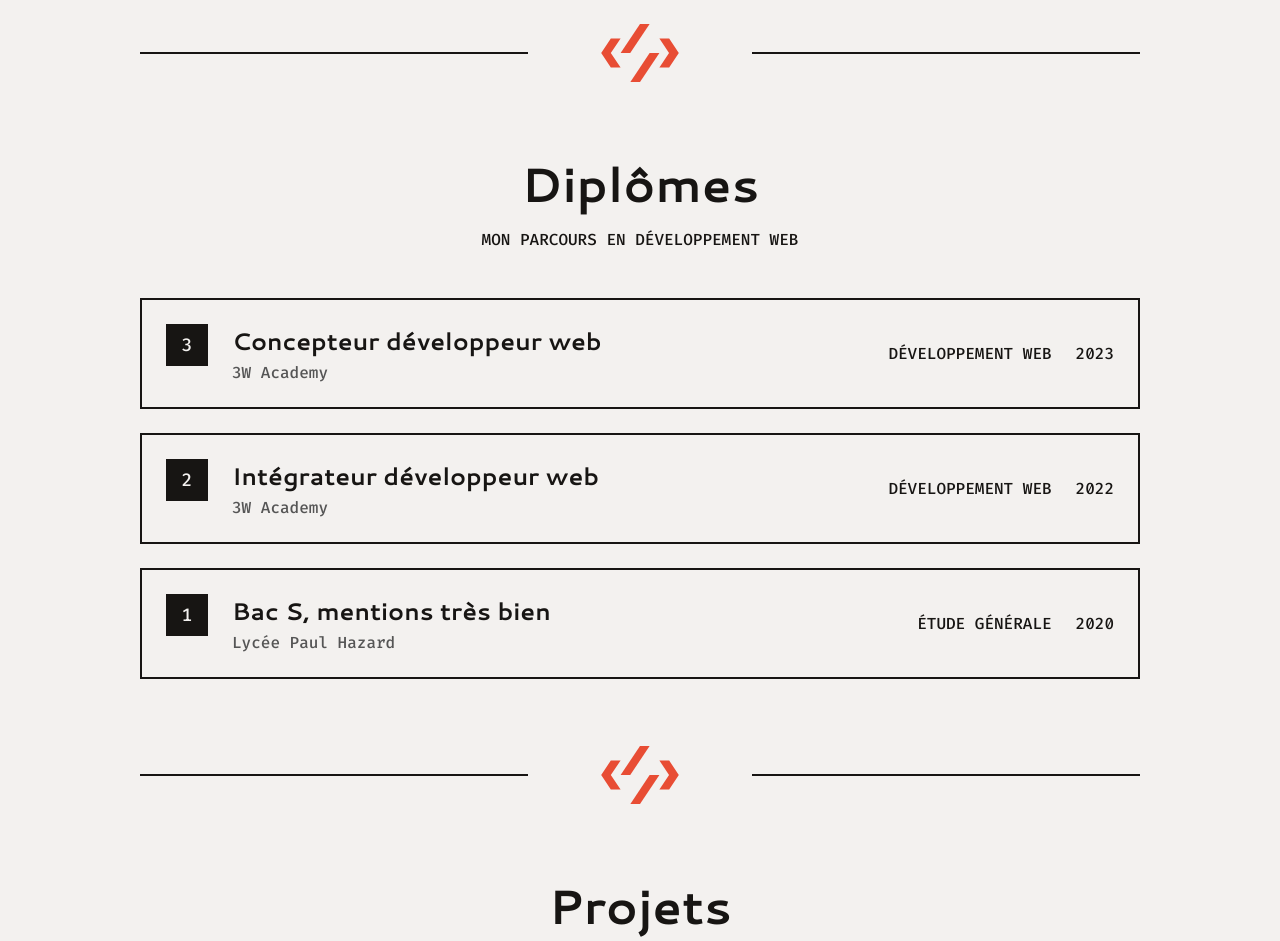
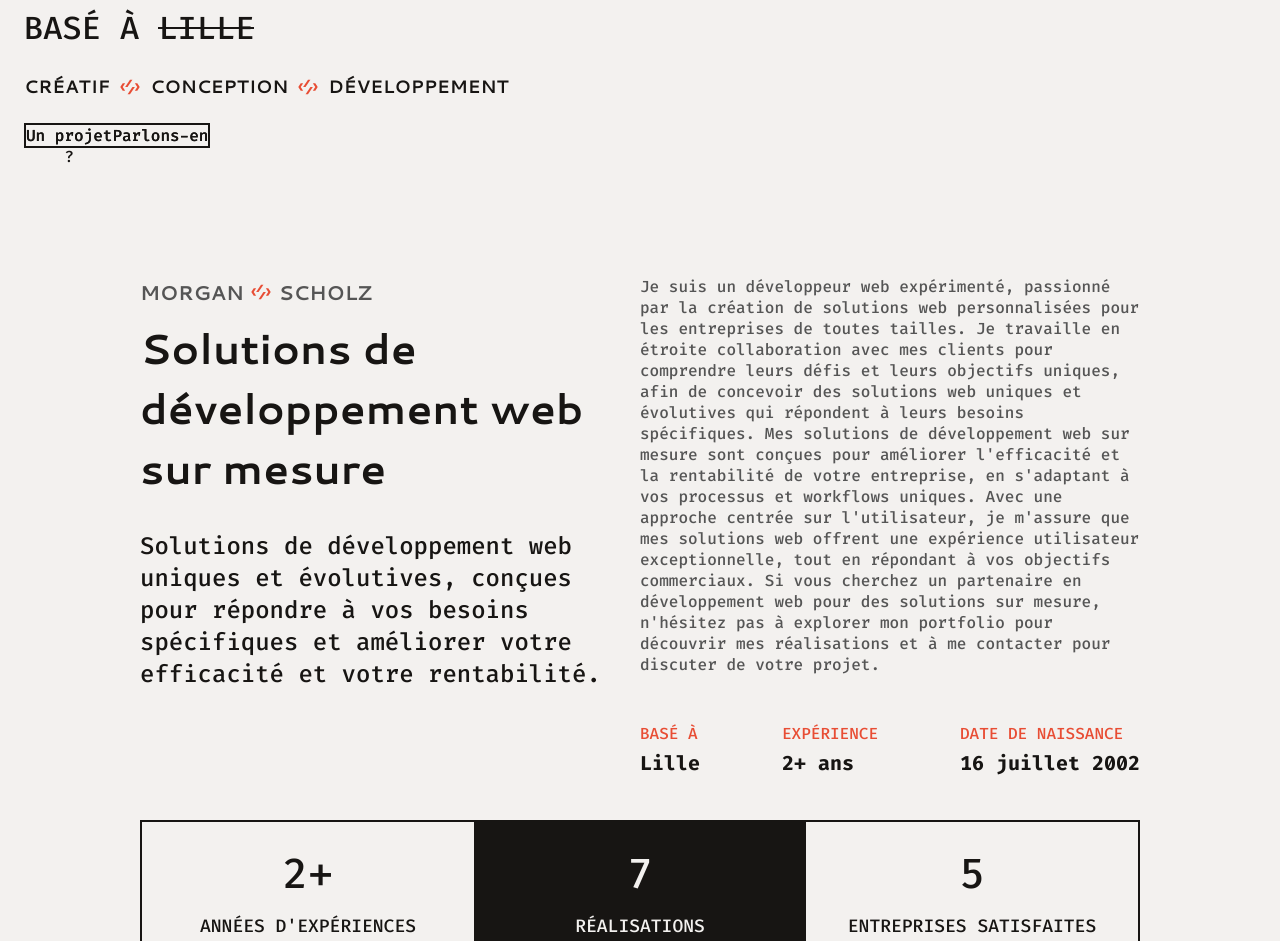
Before and after one commit to mscholz-dev/nextfolio, a Next.js app: page / in a window 1280 px wide. Shown: the part 181-1122 px from the top of the page. Built offline with nearby package versions, Linux system fonts and the light colour scheme.

Commit message:
start intro

```diff
--- a/styles/bases/variables.scss
+++ b/styles/bases/variables.scss
@@ -23,8 +23,6 @@ $light: #e6e3dd;
 $dark: #555;
 
 $primary-color: #e84d34;
-
-// $secondary-color: #2eb086;
 
 $green-color: #64d171;
 $orange-color: #f67457;
@@ -62,6 +60,7 @@ $primary-font-regular-path: "/fonts/cantarell/regular.ttf";
 $primary-font-bold: "primaryBold";
 $primary-font-bold-path: "/fonts/cantarell/bold.ttf";
 
+// secondary
 $secondary-font-regular: "secondaryRegular";
 $secondary-font-regular-path: "/fonts/fira-code/regular.ttf";
 
@@ -73,8 +72,6 @@ $secondary-font-semi-bold-path: "/fonts/fira-code/semi-bold.ttf";
 
 $secondary-font-bold: "secondaryBold";
 $secondary-font-bold-path: "/fonts/fira-code/bold.ttf";
-
-// secondary
 
 // primary
 @font-face {
--- a/styles/components/details.scss
+++ b/styles/components/details.scss
@@ -1,2 +1,182 @@
 .details {
+  margin: 0 auto;
+  max-width: 1000px;
+
+  @include responsive(t-xs) {
+    display: grid;
+    grid-template-columns: repeat(2, 1fr);
+    grid-template-rows: repeat(2, auto);
+    grid-column-gap: 0px;
+    grid-row-gap: 0px;
+  }
+
+  &-titles {
+    display: flex;
+    flex-direction: column-reverse;
+
+    @include responsive(t-xs) {
+      grid-area: 1 / 1 / 2 / 2;
+      justify-content: start;
+      margin-right: 32px;
+    }
+  }
+
+  &-title {
+    font-size: 34px;
+    margin-bottom: 32px;
+
+    @include responsive(t-xs) {
+      font-size: 42px;
+    }
+  }
+
+  &-name {
+    color: $dark;
+    font-size: 20px;
+    margin-bottom: 12px;
+    text-transform: uppercase;
+
+    &-logo {
+      fill: $primary-color;
+      height: 24px;
+      position: relative;
+      top: 4px;
+      width: 24px;
+    }
+  }
+
+  &-info {
+    margin-bottom: 32px;
+
+    &-title {
+      font-size: 24px;
+      margin-bottom: 24px;
+
+      @include responsive(t-xs) {
+        margin-bottom: 0;
+      }
+    }
+
+    &-text {
+      color: $dark;
+      margin-bottom: 48px;
+    }
+
+    &-wrapper {
+      @include responsive(s-xs) {
+        display: flex;
+        flex-direction: row;
+        justify-content: space-between;
+      }
+
+      @include responsive(t-xs) {
+        grid-area: 1 / 2 / 2 / 3;
+      }
+    }
+
+    &-item {
+      margin-bottom: 12px;
+
+      &-title {
+        color: $primary-color;
+        font-size: 14px;
+        margin-bottom: 6px;
+        text-transform: uppercase;
+
+        @include responsive(t-xs) {
+          font-size: 16px;
+        }
+      }
+
+      &-text {
+        font-family: $secondary-font-bold;
+        font-size: 18px;
+
+        @include responsive(t-xs) {
+          font-size: 20px;
+        }
+      }
+    }
+  }
+
+  &-article {
+    border: 2px solid $black;
+
+    @include responsive(s-xl) {
+      display: grid;
+      grid-template-columns: repeat(3, 1fr);
+      grid-template-rows: 1fr;
+    }
+
+    @include responsive(t-xs) {
+      grid-area: 2 / 1 / 3 / 3;
+    }
+
+    &-item {
+      cursor: pointer;
+      padding: 24px;
+      transition: 0.25s background ease-in-out;
+
+      &:nth-child(2n) {
+        background: $black;
+        border-left: 2px solid $black;
+        border-right: 2px solid $black;
+
+        .details-article-item {
+          &-stat,
+          &-title {
+            color: $white;
+          }
+        }
+
+        &:hover {
+          .details-article-item {
+            &-stat,
+            &-title {
+              color: $black;
+            }
+          }
+        }
+      }
+
+      &:hover {
+        background: $primary-color;
+
+        .details-article-item {
+          &-stat,
+          &-title {
+            color: $white;
+          }
+        }
+      }
+
+      &-stat,
+      &-title {
+        text-align: center;
+        transition: 0.25s color ease-in-out;
+      }
+
+      &-stat {
+        font-size: 34px;
+        margin-bottom: 12px;
+
+        @include responsive(t-xs) {
+          font-size: 42px;
+        }
+      }
+
+      &-title {
+        font-size: 18px;
+        text-transform: uppercase;
+
+        @include responsive(s-xl) {
+          font-size: 14px;
+        }
+
+        @include responsive(t-xs) {
+          font-size: 18px;
+        }
+      }
+    }
+  }
 }
--- a/styles/components/intro.scss
+++ b/styles/components/intro.scss
@@ -1,2 +1,78 @@
 .intro {
+  margin-bottom: 128px;
+
+  &-title {
+    display: flex;
+    flex-direction: column;
+    margin-bottom: 24px;
+
+    &-item {
+      font-size: 32px;
+      text-transform: uppercase;
+
+      &-icon {
+        fill: $primary-color;
+        height: 40px;
+        position: relative;
+        top: 8px;
+        width: 40px;
+      }
+
+      &-strike {
+        position: relative;
+        text-decoration: none;
+
+        &:after {
+          background: $black;
+          content: "";
+          height: 2px;
+          left: 0;
+          position: absolute;
+          top: 50%;
+          transform: translateY(-50%);
+          width: 100%;
+        }
+      }
+    }
+  }
+
+  &-keywords {
+    display: flex;
+    flex-wrap: wrap;
+    margin-bottom: 24px;
+
+    &-title {
+      font-size: 18px;
+      text-transform: uppercase;
+    }
+
+    &-icon {
+      fill: $primary-color;
+      margin: 0 8px;
+      height: 24px;
+      position: relative;
+      top: 2px;
+      width: 24px;
+    }
+  }
+
+  &-btn {
+    border: 2px solid $black;
+    display: flex;
+    flex-direction: row;
+
+    &-container {
+      position: relative;
+    }
+
+    &-text {
+      font-size: 16px;
+
+      &:first-child {
+        left: 0;
+        position: absolute;
+        top: 0;
+      }
+    }
+  }
 }
--- a/templates/components/Details.tsx
+++ b/templates/components/Details.tsx
@@ -1,9 +1,95 @@
 import React, { FC } from "react";
+import IconLogo from "@/public/icons/logo.svg";
+
+// data
+import informations from "@/utils/data/details/informations";
+import statistics from "@/utils/data/details/statistics";
 
 const Details: FC = () => {
   return (
-    <section className="details">
-      <p>test</p>
+    <section className="details wrapper-padding-x">
+      <div className="details-titles">
+        <p className="details-info-title">
+          Solutions de développement web uniques
+          et évolutives, conçues pour répondre à
+          vos besoins spécifiques et améliorer
+          votre efficacité et votre rentabilité.
+        </p>
+
+        <h2 className="details-title">
+          Solutions de développement web sur
+          mesure
+        </h2>
+        <h3 className="details-name">
+          Morgan{" "}
+          <IconLogo className="details-name-logo" />{" "}
+          Scholz
+        </h3>
+      </div>
+
+      <div className="details-info">
+        <p className="details-info-text">
+          Je suis un développeur web expérimenté,
+          passionné par la création de solutions
+          web personnalisées pour les entreprises
+          de toutes tailles. Je travaille en
+          étroite collaboration avec mes clients
+          pour comprendre leurs défis et leurs
+          objectifs uniques, afin de concevoir des
+          solutions web uniques et évolutives qui
+          répondent à leurs besoins spécifiques.
+          Mes solutions de développement web sur
+          mesure sont conçues pour améliorer
+          l&apos;efficacité et la rentabilité de
+          votre entreprise, en s&apos;adaptant à
+          vos processus et workflows uniques. Avec
+          une approche centrée sur
+          l&apos;utilisateur, je m&apos;assure que
+          mes solutions web offrent une expérience
+          utilisateur exceptionnelle, tout en
+          répondant à vos objectifs commerciaux.
+          Si vous cherchez un partenaire en
+          développement web pour des solutions sur
+          mesure, n&apos;hésitez pas à explorer
+          mon portfolio pour découvrir mes
+          réalisations et à me contacter pour
+          discuter de votre projet.
+        </p>
+
+        <div className="details-info-wrapper">
+          {informations.map(
+            ({ id, title, text }) => (
+              <div
+                key={id}
+                className="details-info-item"
+              >
+                <p className="details-info-item-title">
+                  {title}
+                </p>
+                <p className="details-info-item-text">
+                  {text}
+                </p>
+              </div>
+            ),
+          )}
+        </div>
+      </div>
+
+      <article className="details-article">
+        {statistics.map(({ id, title, stat }) => (
+          <div
+            key={id}
+            className="details-article-item"
+          >
+            <p className="details-article-item-stat">
+              {stat}
+            </p>
+            <p className="details-article-item-title">
+              {title}
+            </p>
+          </div>
+        ))}
+      </article>
     </section>
   );
 };
--- a/templates/components/Intro.tsx
+++ b/templates/components/Intro.tsx
@@ -1,9 +1,59 @@
 import React, { FC } from "react";
+import IconLogo from "@/public/icons/logo.svg";
 
 const Intro: FC = () => {
   return (
-    <section className="intro">
-      <p>test</p>
+    <section className="intro wrapper-padding-x">
+      <h2 className="intro-title">
+        <span className="intro-title-item">
+          Bonjour, je suis Morgan.
+        </span>
+        <span className="intro-title-item">
+          un développeur{" "}
+          <IconLogo className="intro-title-item-icon" />{" "}
+          créatif
+        </span>
+        <span className="intro-title-item">
+          basé à{" "}
+          <s className="intro-title-item-strike">
+            Lille
+          </s>
+        </span>
+      </h2>
+
+      <div className="intro-keywords">
+        <h3 className="intro-keywords-title">
+          Créatif
+        </h3>
+        <IconLogo className="intro-keywords-icon" />
+        <h3 className="intro-keywords-title">
+          Conception
+        </h3>
+        <IconLogo className="intro-keywords-icon" />
+        <h3 className="intro-keywords-title">
+          Développement
+        </h3>
+      </div>
+
+      <button className="intro-btn">
+        <div className="intro-btn-container">
+          <span className="intro-btn-text">
+            Un projet ?
+          </span>
+          <span className="intro-btn-text">
+            Un projet
+          </span>
+        </div>
+
+        <div className="intro-btn-container">
+          <span className="intro-btn-text">
+            Parlons-en
+          </span>
+          <span className="intro-btn-text">
+            Parlons-en
+          </span>
+        </div>
+      </button>
     </section>
   );
 };
--- /dev/null
+++ b/utils/data/details/informations.ts
@@ -0,0 +1,19 @@
+const informations = [
+  {
+    id: 0,
+    title: "Basé à",
+    text: "Lille",
+  },
+  {
+    id: 1,
+    title: "Expérience",
+    text: "2+ ans",
+  },
+  {
+    id: 2,
+    title: "Date de naissance",
+    text: "16 juillet 2002",
+  },
+];
+
+export default informations;
--- /dev/null
+++ b/utils/data/details/statistics.ts
@@ -0,0 +1,19 @@
+const statistics = [
+  {
+    id: 0,
+    title: "Années d'expériences",
+    stat: "2+",
+  },
+  {
+    id: 1,
+    title: "Réalisations professionnelles",
+    stat: "7",
+  },
+  {
+    id: 2,
+    title: "Entreprises satisfaites",
+    stat: "5",
+  },
+];
+
+export default statistics;
```
Also changed, not shown: 1 other file (tests, documents, lock files or other folders).
